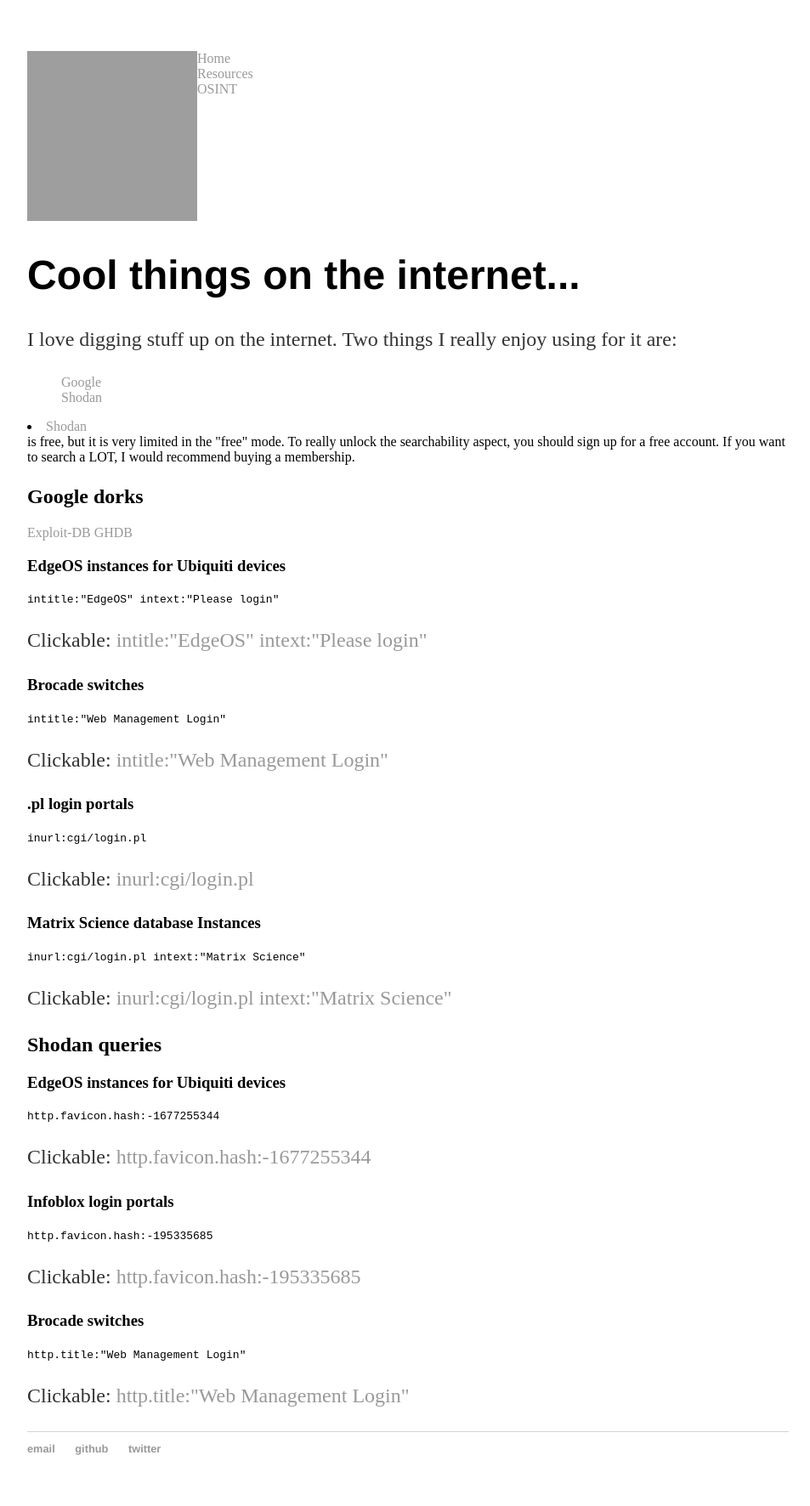
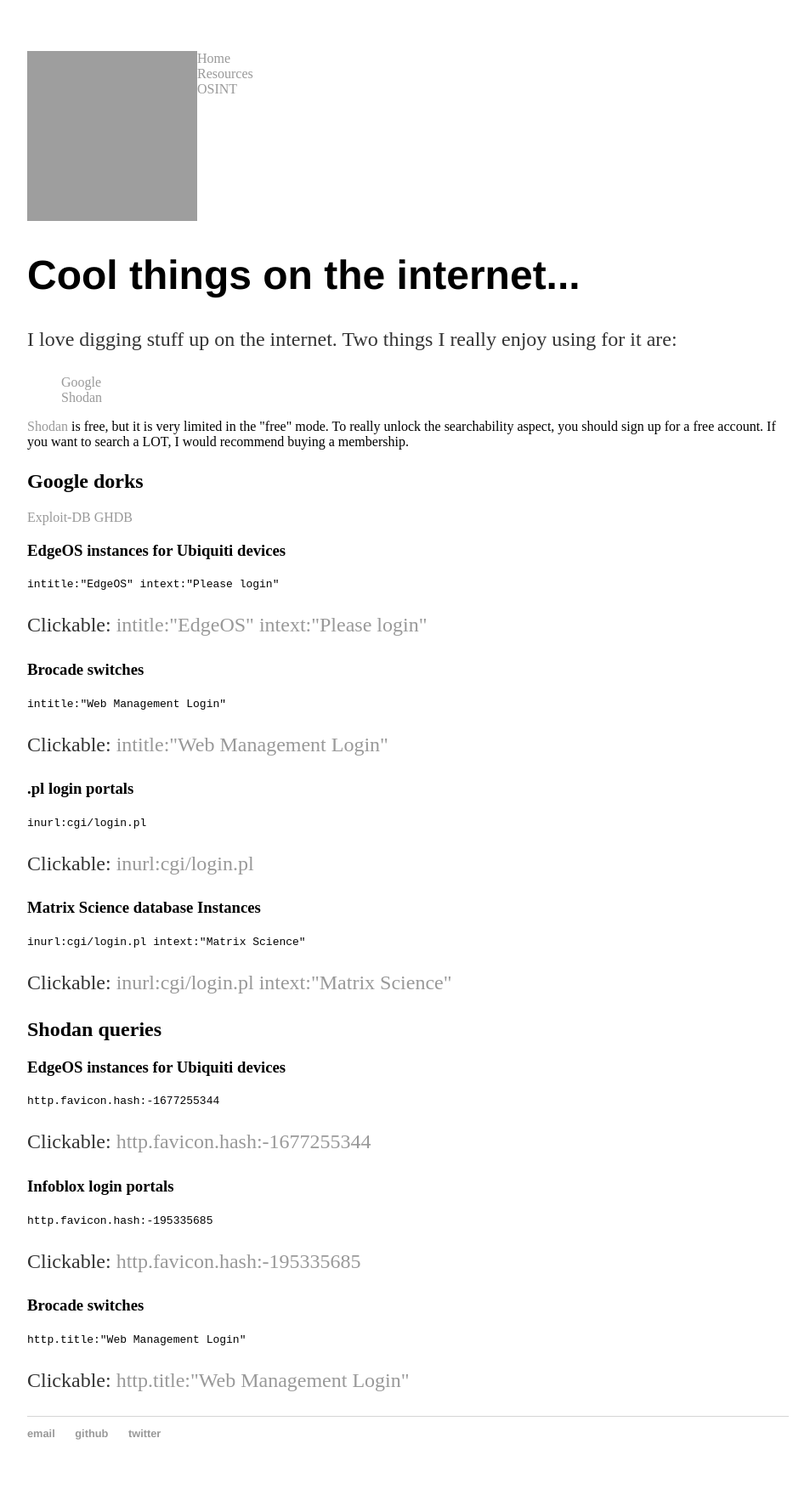
Before and after one commit to mcorybillington/mcorybillington.github.io, a Jekyll site: the page built from osint/index.html, in a window 1280 px wide. Shown: the whole page at 85% size, without its empty margins (160-1113 px from the left). Built offline with Jekyll 4.4.1, drawn with Linux system fonts in a browser that asks for light colours; grey boxes are pictures that could not be loaded.

Commit message:
Fixed typo

```diff
--- a/osint/index.html
+++ b/osint/index.html
@@ -10,7 +10,7 @@
             <li><a href="https://www.google.com">Google</a></li>
             <li><a href="https://shodan.io">Shodan</a></li>
         </ul>
-        <li><a href="https://shodan.io">Shodan</a></li> is free, but it is very limited in the "free" mode. To really unlock the searchability aspect, you should sign up for a free account. If you want to search a LOT, I would recommend buying a membership.
+        <a href="https://shodan.io">Shodan</a> is free, but it is very limited in the "free" mode. To really unlock the searchability aspect, you should sign up for a free account. If you want to search a LOT, I would recommend buying a membership.
     </p>
     <h2>Google dorks</h2>
     <a href="https://www.exploit-db.com/google-hacking-database?author=10095">Exploit-DB GHDB</a>
```
